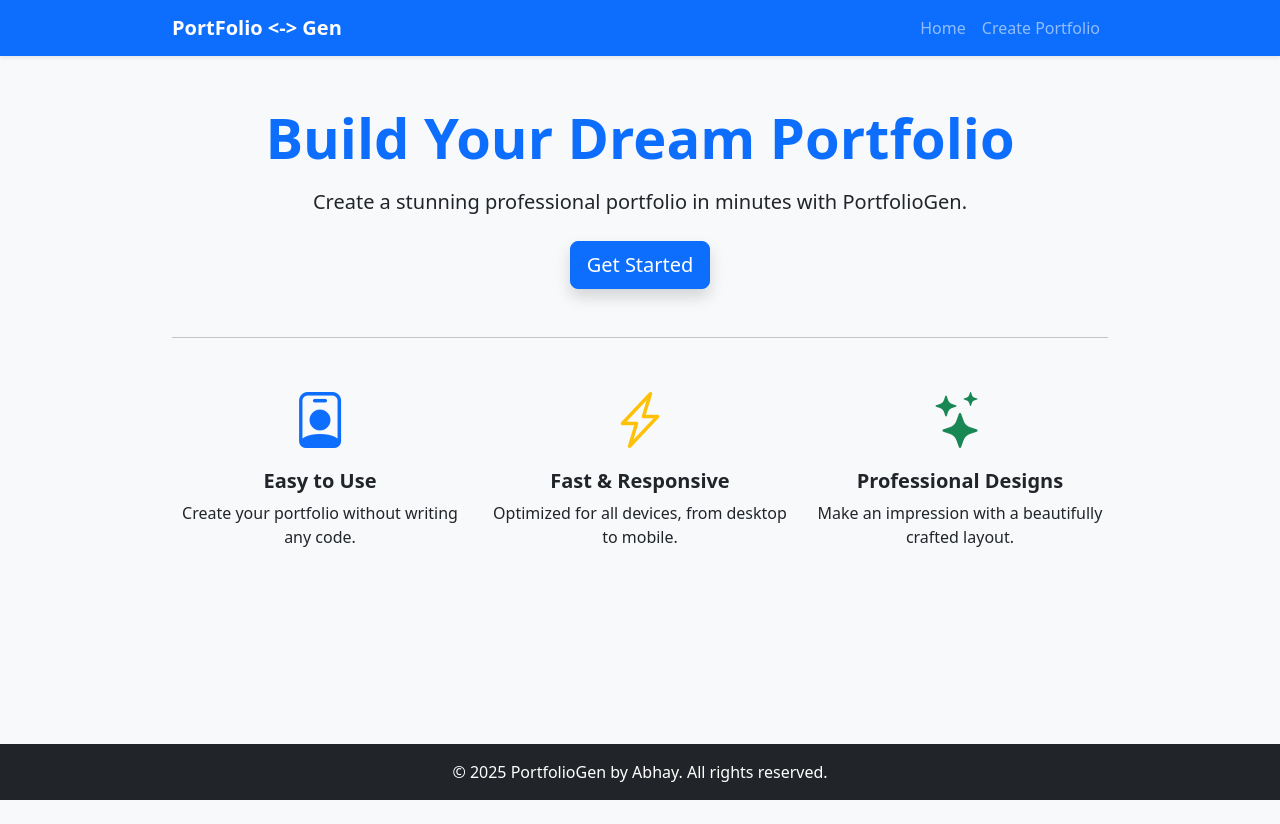
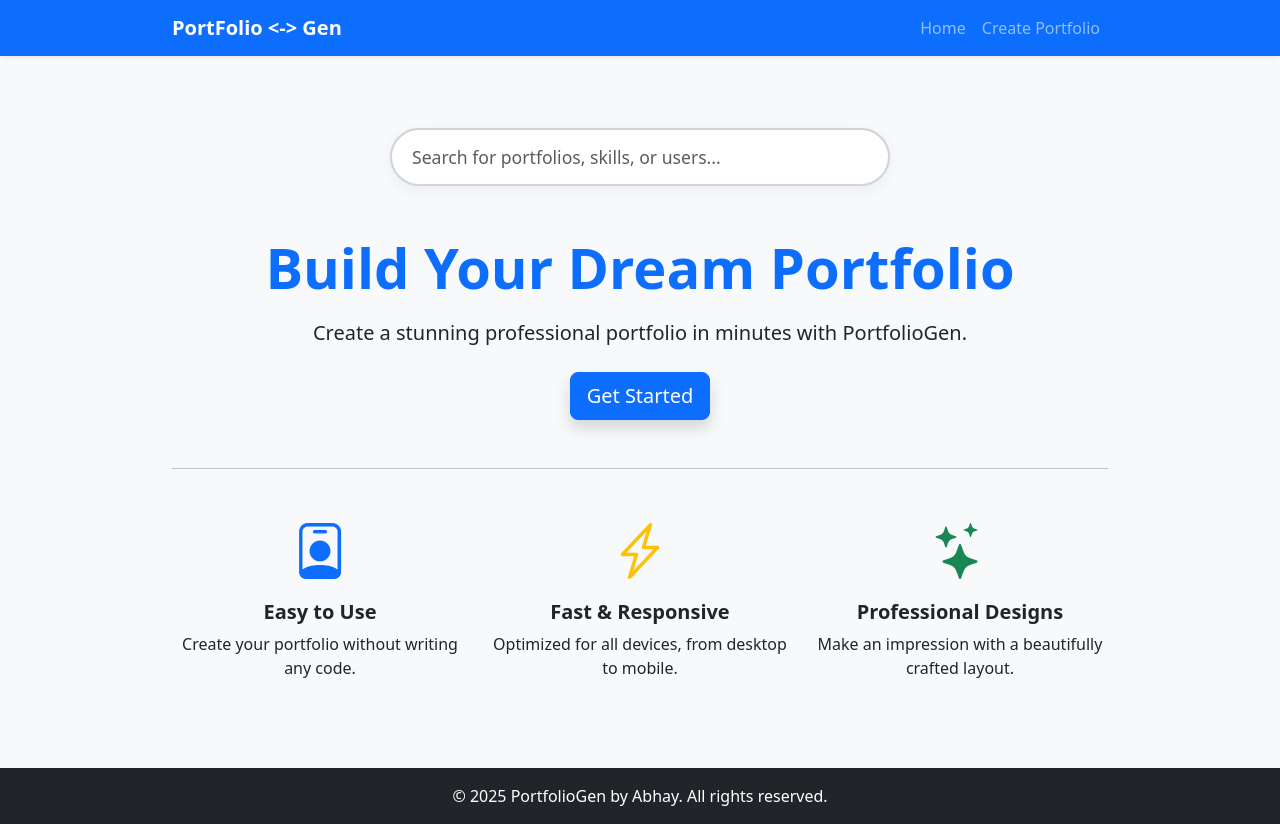
Before and after one commit to Zohu0/portfolio-forntend, an Angular app: page / in a window 1280 px wide. Before the commit the page ends 800 px from the top, so only its background shows below. Built offline with nearby package versions, Linux system fonts and the light colour scheme.

Commit message:
some basic change on ui

```diff
--- a/angular.json
+++ b/angular.json
@@ -31,7 +31,9 @@
               "node_modules/bootstrap-icons/font/bootstrap-icons.css",
               "src/styles.css"
             ],
-            "scripts": []
+            "scripts": [
+              "node_modules/bootstrap/dist/js/bootstrap.bundle.min.js"
+            ]
           },
           "configurations": {
             "production": {
--- a/package.json
+++ b/package.json
@@ -17,6 +17,7 @@
     "@angular/platform-browser": "^19.2.0",
     "@angular/platform-browser-dynamic": "^19.2.0",
     "@angular/router": "^19.2.0",
+    "@popperjs/core": "^2.11.8",
     "bootstrap": "^5.3.7",
     "bootstrap-icons": "^1.13.1",
     "rxjs": "~7.8.0",
--- a/src/app/components/navbar/navbar.component.html
+++ b/src/app/components/navbar/navbar.component.html
@@ -1,13 +1,24 @@
 <nav class="navbar navbar-expand-lg navbar-dark bg-primary shadow-sm">
   <div class="container">
     <a class="navbar-brand fw-bold" href="/">PortFolio <-> Gen</a>
-    <button class="navbar-toggler" type="button" data-bs-toggle="collapse" data-bs-target="#navbarNav">
+
+    <button class="navbar-toggler" type="button"
+            data-bs-toggle="collapse"
+            data-bs-target="#navbarNav"
+            aria-controls="navbarNav"
+            aria-expanded="false"
+            aria-label="Toggle navigation">
       <span class="navbar-toggler-icon"></span>
     </button>
+
     <div class="collapse navbar-collapse" id="navbarNav">
       <ul class="navbar-nav ms-auto">
-        <li class="nav-item"><a class="nav-link" routerLink="/">Home</a></li>
-        <li class="nav-item"><a class="nav-link" routerLink="/create">Create Portfolio</a></li>
+        <li class="nav-item">
+          <a class="nav-link" routerLink="/">Home</a>
+        </li>
+        <li class="nav-item">
+          <a class="nav-link" routerLink="/create">Create Portfolio</a>
+        </li>
       </ul>
     </div>
   </div>
--- a/src/app/pages/home/home.component.css
+++ b/src/app/pages/home/home.component.css
@@ -0,0 +1,16 @@
+/* Makes search box beautiful and centered */
+.search-box {
+    max-width: 500px;
+    border: 2px solid #ced4da;
+    border-radius: 50px;
+    padding: 14px 20px;
+    font-size: 1.1rem;
+    transition: all 0.3s ease-in-out;
+    box-shadow: 0 4px 15px rgba(0, 0, 0, 0.05);
+  }
+
+  .search-box:focus {
+    outline: none;
+    border-color: #0d6efd;
+    box-shadow: 0 0 10px rgba(13, 110, 253, 0.3);
+  }
--- a/src/app/pages/home/home.component.html
+++ b/src/app/pages/home/home.component.html
@@ -1,3 +1,12 @@
+<!-- Search Box Below Navbar -->
+<div class="container mt-5 pt-4 text-center">
+  <input
+    type="text"
+    class="form-control form-control-lg mx-auto search-box"
+    placeholder="Search for portfolios, skills, or users..."
+  />
+</div>
+
 <div class="container py-5">
   <div class="text-center">
     <h1 class="display-4 fw-bold text-primary mb-3">Build Your Dream Portfolio</h1>
--- a/src/app/profile-view/profile-view.component.css
+++ b/src/app/profile-view/profile-view.component.css
@@ -1,5 +1,5 @@
 .card {
-  background: linear-gradient(135deg, #bad5ff 0%, #fdfeff 100%);
+  background: linear-gradient(135deg, #faf4f1 0%, #fdfeff 100%);
   border-radius: 1rem;
   box-shadow: 0 4px 12px rgba(0, 0, 0, 0.08);
   transition: transform 0.3s ease, box-shadow 0.3s ease;
```
Also changed, not shown: 1 other file (tests, documents, lock files or other folders).
